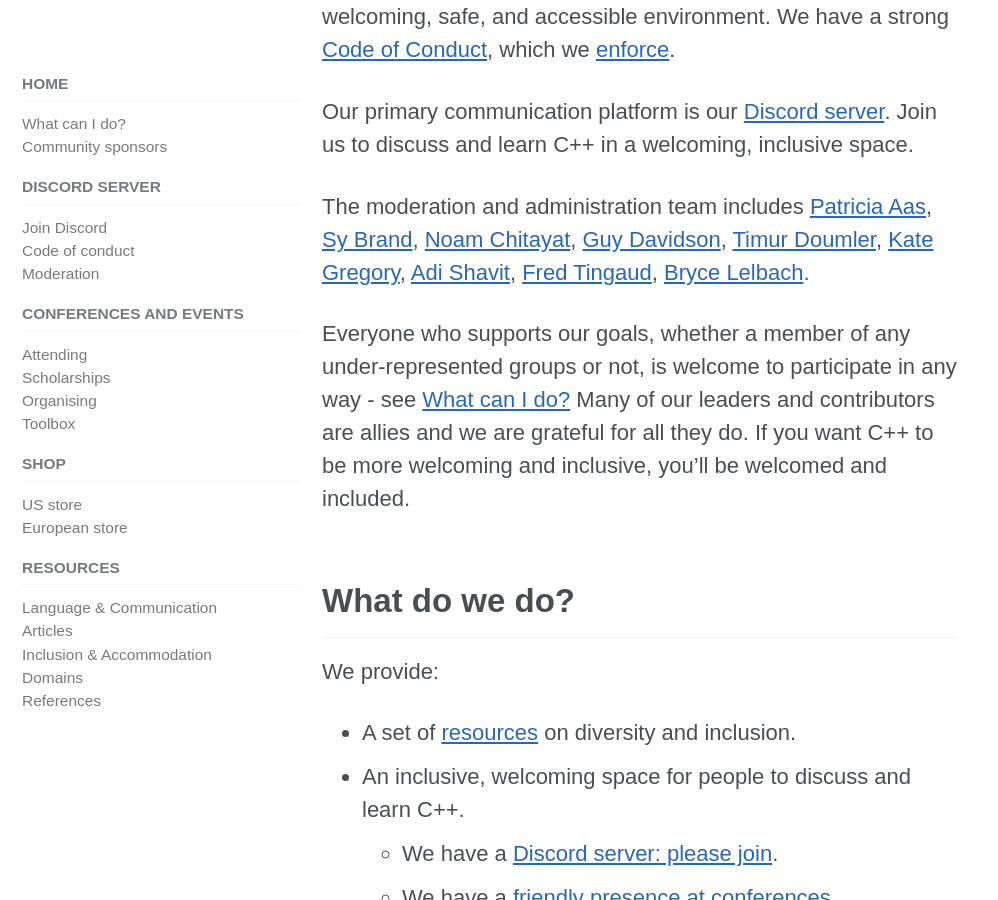
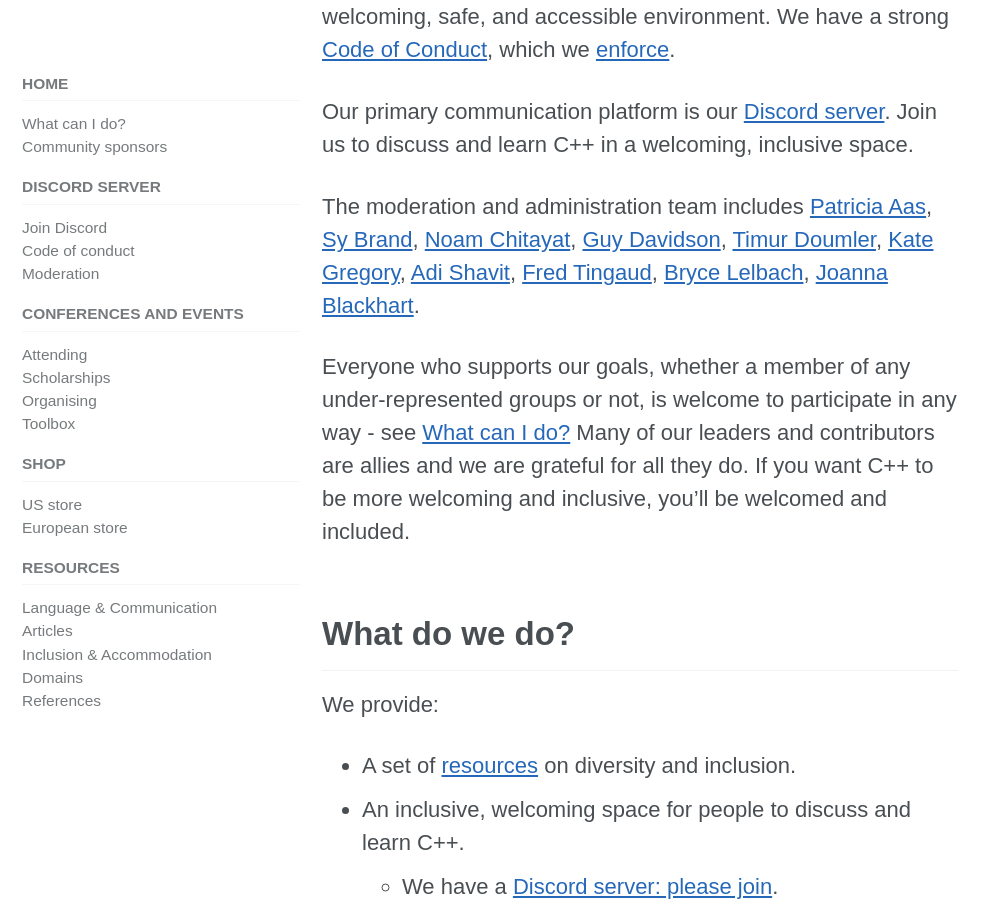
Before and after one commit to include-cpp/include-cpp.github.io, a Jekyll site: the page built from index.md, in a window 1280 px wide and 900 px high, scrolled down 689 px. Shown: the whole window, without its empty margins (0-998 px from the left). Built offline with Jekyll 4.4.1, drawn with Linux system fonts in a browser that asks for light colours; cached includes are drawn as plain includes; nearby versions of some CDN libraries.

Commit message:
Update moderation and administration team

```diff
--- a/index.md
+++ b/index.md
@@ -16,7 +16,7 @@ We believe that a community is only as good as how it treats its most vulnerable
 
 Our primary communication platform is our [Discord server](/discord/). Join us to discuss and learn C++ in a welcoming, inclusive space.
 
-The moderation and administration team includes [Patricia Aas](https://twitter.com/pati_gallardo), [Sy Brand](https://twitter.com/TartanLlama), [Noam Chitayat](https://twitter.com/_Noam), [Guy Davidson](https://twitter.com/hatcat01), [Timur Doumler](https://twitter.com/timur_audio), [Kate Gregory](https://twitter.com/gregcons), [Adi Shavit](https://twitter.com/AdiShavit), [Fred Tingaud](https://twitter.com/FredTingaudDev), [Bryce Lelbach](https://twitter.com/blelbach).
+The moderation and administration team includes [Patricia Aas](https://twitter.com/pati_gallardo), [Sy Brand](https://twitter.com/TartanLlama), [Noam Chitayat](https://twitter.com/_Noam), [Guy Davidson](https://twitter.com/hatcat01), [Timur Doumler](https://twitter.com/timur_audio), [Kate Gregory](https://twitter.com/gregcons), [Adi Shavit](https://twitter.com/AdiShavit), [Fred Tingaud](https://twitter.com/FredTingaudDev), [Bryce Lelbach](https://twitter.com/blelbach), [Joanna Blackhart](https://twitter.com/joannablackhart).
 
 Everyone who supports our goals, whether a member of any under-represented groups or not, is welcome to participate in any way - see [What can I do?](/what-can-i-do/) Many of our leaders and contributors are allies and we are grateful for all they do. If you want C++ to be more welcoming and inclusive, you'll be welcomed and included.
 
```
